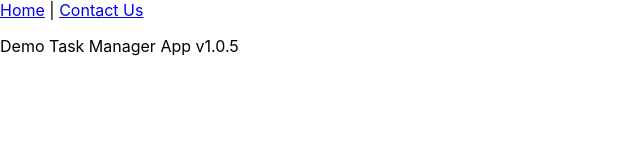
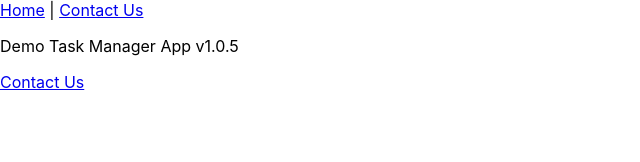
Before and after one commit to dgilbert-quickstart/taskmgr-app-v01, a React (Create React App) app in the folder taskmgr-app-v01/: page /#/ in a window 1280 px wide. Shown: the top 162 px of the page, without its empty margins (0-640 px from the left). Built offline with nearby package versions, Linux system fonts and the light colour scheme.

Commit message:
update task mgr app 1

```diff
--- a/taskmgr-app-v01/src/components/Home.js
+++ b/taskmgr-app-v01/src/components/Home.js
@@ -1,8 +1,14 @@
+import {Link} from "react-router-dom"
+
 function Home() {
     return (
       <>
         <p>Demo Task Manager App v1.0.5</p>
+        <p></p>
+
+        <Link to="/contactus">Contact Us</Link>
       </>
+
     );
   }
 
```
